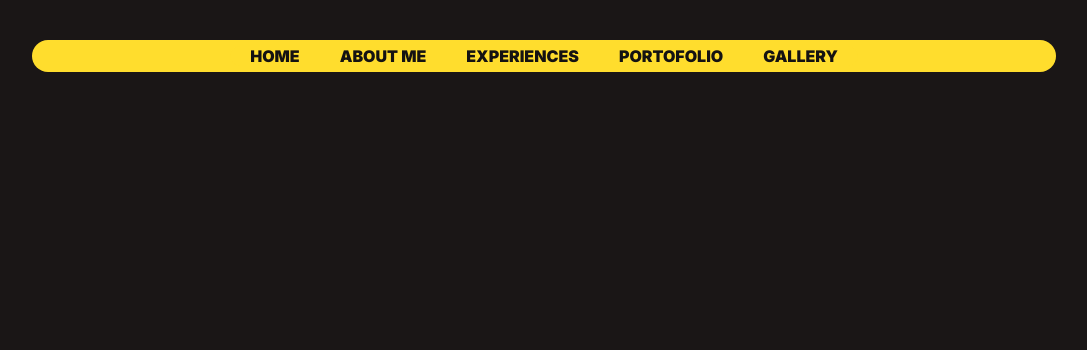
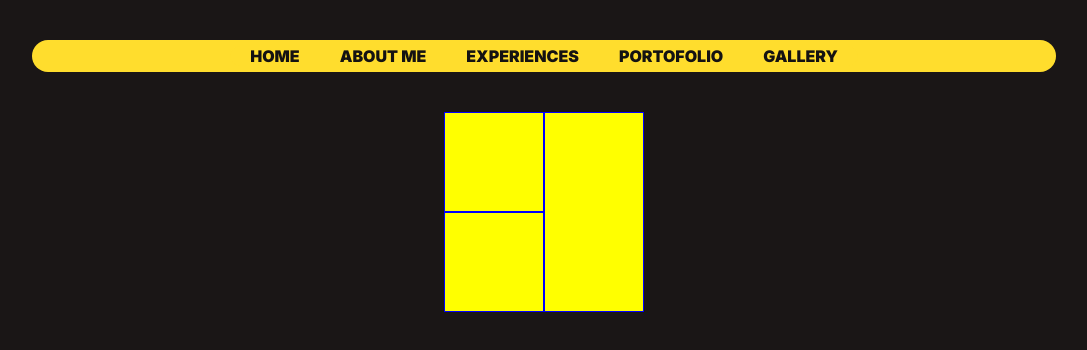
Before and after one commit to hamasfaa/FP-BST-Basic-13, a plain HTML site: page index.html in a window 1280 px wide. Shown: the whole page, without its empty margins (96-1183 px from the left). Drawn offline with Linux system fonts and the light colour scheme.

Commit message:
Kasaran buat introduction paling atas

```diff
--- a/css/style.css
+++ b/css/style.css
@@ -21,6 +21,53 @@ li {
 a {
   text-decoration: none;
 }
+
+.container {
+  position: relative;
+  display: flex;
+  align-items: center;
+  justify-content: center;
+  background-color: #f0f0f0;
+  max-width: 100vh;
+}
+
+.content {
+  z-index: 2; /* Ensure content is above the background overlay */
+}
+
+.block {
+  display: block;
+  width: 100px;
+  height: 100px;
+  padding: 5px;
+  border: 1px solid blue;
+  background-color: yellow;
+}
+
+.inline-block{
+  display: inline-block;
+  width: 100px;
+  padding: 5px;
+  border: 1px solid blue;
+  background-color: yellow;
+}
+
+.flex-container {
+  display: flex;
+  background-color: DodgerBlue;
+}
+
+.background-overlay {
+  position: absolute;
+  top: 0;
+  left: 0;
+  width: 100%;
+  height: 100%;
+  /*background: rgba(0, 0, 0, 0.5);*/
+  z-index: 1;
+  pointer-events: none;
+}
+
 .navbar {
   display: flex;
   justify-content: space-between;
@@ -106,6 +153,8 @@ a {
   .navbar {
     justify-content: center;
     padding: 6px;
+    /*position: -webkit-sticky;
+    position: sticky;*/
   }
   .item {
     margin: 0 20px;
--- a/index.html
+++ b/index.html
@@ -4,7 +4,7 @@
 <head>
     <meta charset="UTF-8">
     <meta name="viewport" content="width=device-width, initial-scale=1.0">
-    <link rel="stylesheet" href="/css/style.css">
+    <link rel="stylesheet" href="./css/style.css">
     <title>Document</title>
 </head>
 
@@ -29,6 +29,23 @@
     <div id="Portofolio"></div>
     <div id="Gallery"></div>
     <script src="/js/script.js"></script>
+    <main>
+        <section class="container">
+            <div class="flex-container">
+                <div style="display: inline-block;">
+                    <div class="block">
+
+                    </div>
+                    <div class="block">
+
+                    </div>
+                </div>
+                <div class="inline-block">
+
+                </div>
+            </div>
+        </section>
+    </main>
 </body>
 
 </html>
```
